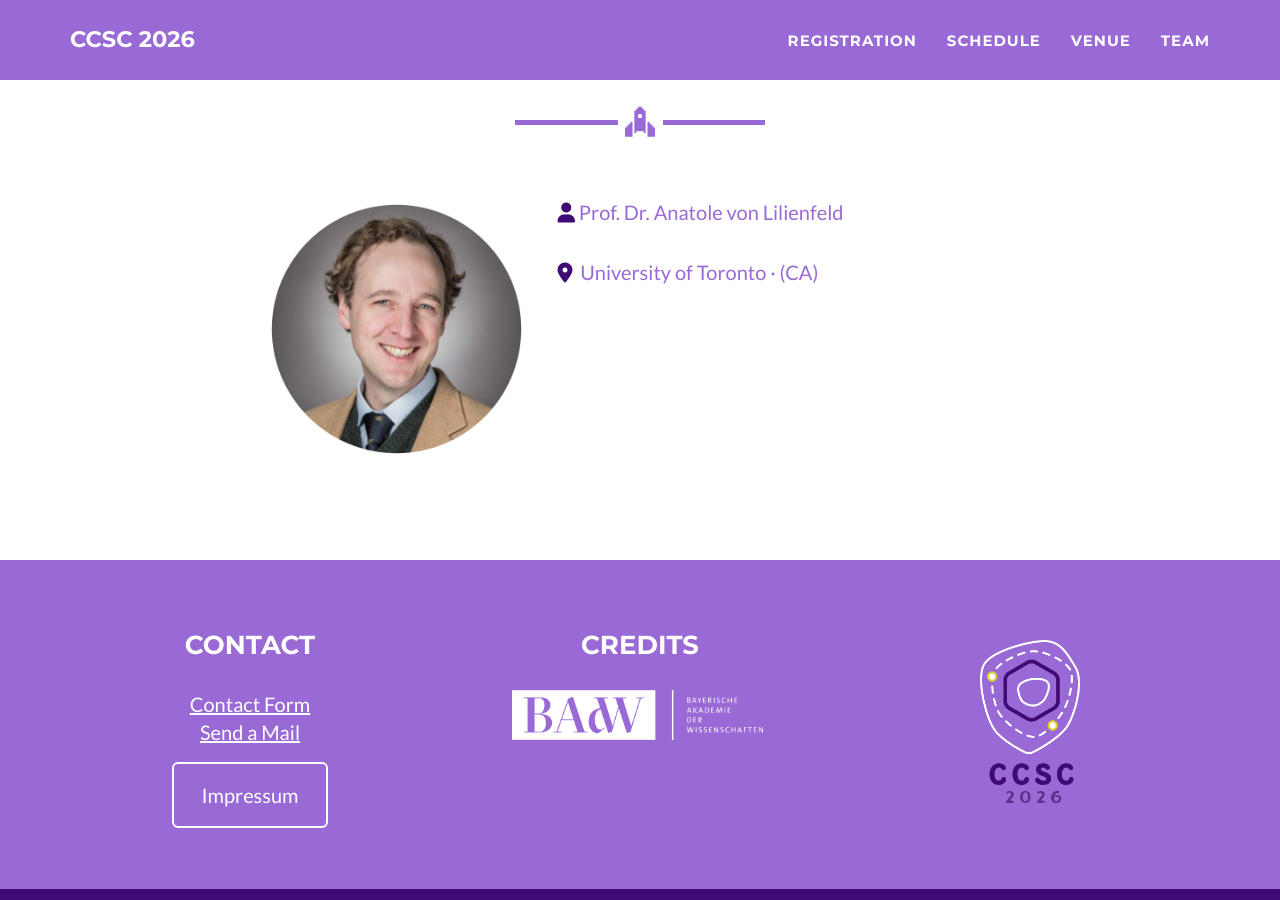
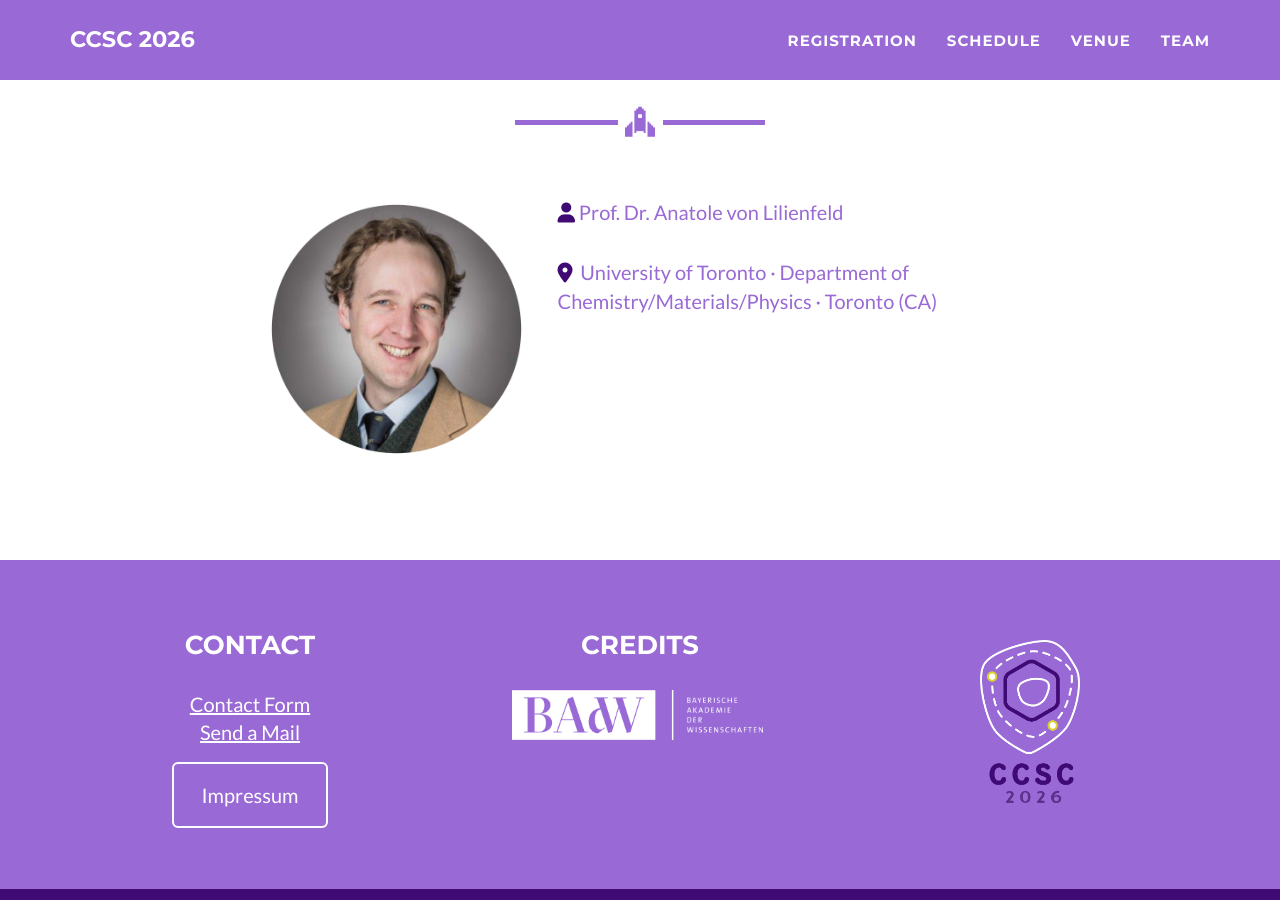
Before and after one commit to ccsc2026/ccsc2026.github.io, a Jekyll site: the page built from talks/lilienfeld.md, in a window 1280 px wide and 900 px high, scrolled down 776 px. Built offline with Jekyll 4.4.1, drawn with Linux system fonts in a browser that asks for light colours.

Commit message:
Update lilienfeld.md

```diff
--- a/talks/lilienfeld.md
+++ b/talks/lilienfeld.md
@@ -5,7 +5,7 @@ talknumber: D05
 talktime: '10.-13.03.2026, 15:00 – 15:30'
 speaker: Prof. Dr. Anatole von Lilienfeld
 img: 'von Lilienfeld, Anatole.png'
-location: 'University of Toronto · (CA)'
+location: 'University of Toronto ·  Department of Chemistry/Materials/Physics · Toronto (CA)'
 title: 'The magnificent 7: Simple rules for efficient machine learning in CCS'
 authors: 'A. von Lilienfeld'
 abstract: [
```
